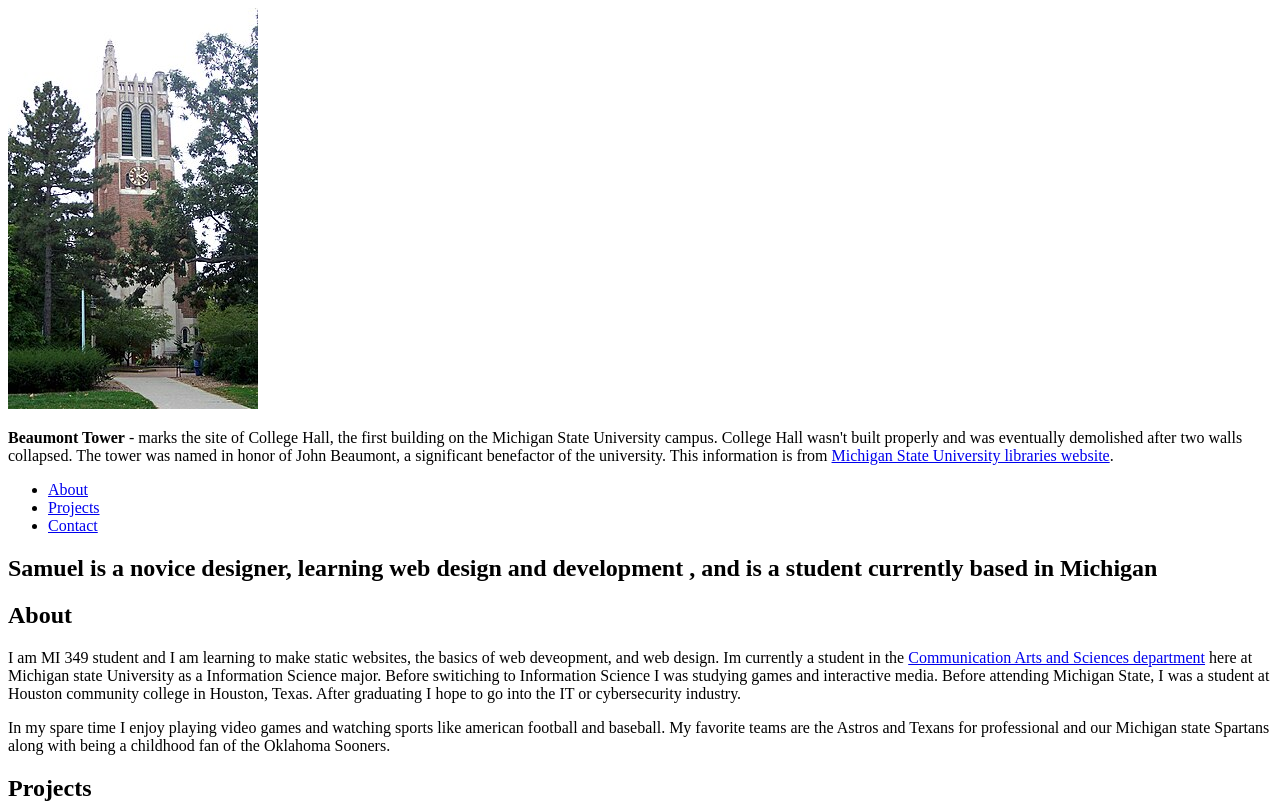
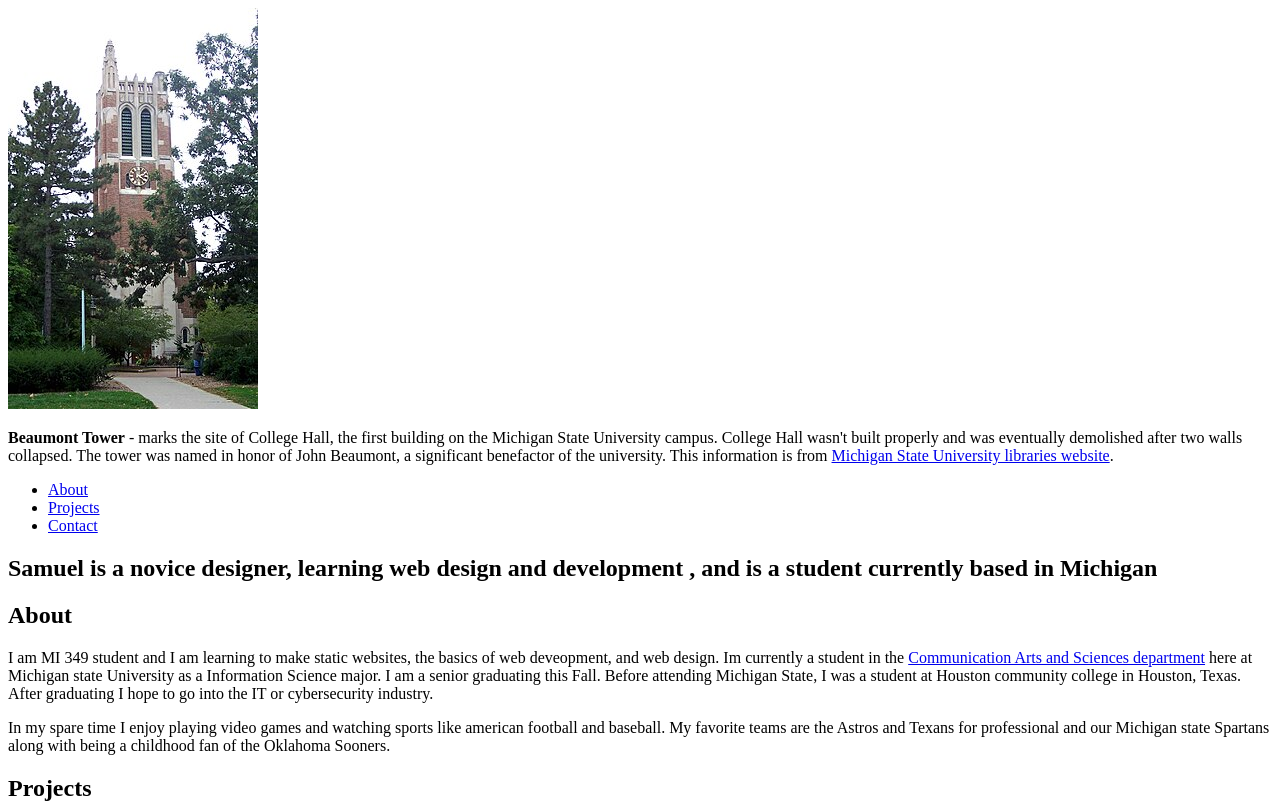
Before and after one commit to Shoyt111/Samuel-Hoyt-Portfolio-Skeleton-MI349, a plain HTML site: page index.html in a window 1280 px wide. Shown: the top 805 px of the page. Drawn offline with Linux system fonts and the light colour scheme.

Commit message:
Added a time element to indicate my gradutaion year

```diff
--- a/index.html
+++ b/index.html
@@ -25,7 +25,7 @@
         </section>
         <section id="about">
             <h2>About</h2>
-            <p>I am  MI 349 student and I am learning to make static websites, the basics of web deveopment, and web design. Im currently a student in the <a href="https://comartsci.msu.edu/">Communication Arts and Sciences department</a> here at Michigan state University as a Information Science major. Before switiching to Information Science I was studying games and interactive media. Before attending Michigan State, I was a student at Houston community college in Houston, Texas. After graduating I hope to go into the IT or cybersecurity industry.</p>
+            <p>I am  MI 349 student and I am learning to make static websites, the basics of web deveopment, and web design. Im currently a student in the <a href="https://comartsci.msu.edu/">Communication Arts and Sciences department</a> here at Michigan state University as a Information Science major. <time datetime="gradutating this Fall 2026">I am a senior graduating this Fall.</time> Before attending Michigan State, I was a student at Houston community college in Houston, Texas. After graduating I hope to go into the IT or cybersecurity industry.</p>
             <p>In my spare time I enjoy playing video games and watching sports like american football and baseball. My favorite teams are the Astros and Texans for professional and our Michigan state Spartans along with being a childhood fan of the Oklahoma Sooners. </p>
         </section>
         <section id="projects">
```
